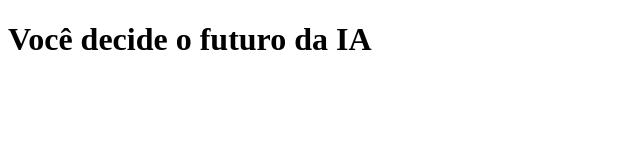
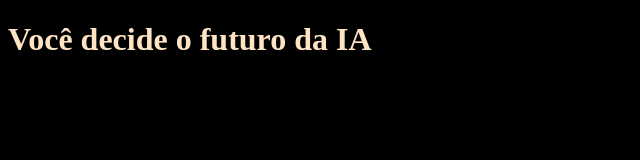
Before and after one commit to Edutechlds23/Projeto-missao-IA, a plain HTML site: page index.html in a window 1280 px wide. Shown: the whole page, without its empty margins (0-640 px from the left). Drawn offline with Linux system fonts and the light colour scheme.

Commit message:
Add files via upload
Criação do .css

```diff
--- a/index.html
+++ b/index.html
@@ -4,6 +4,7 @@
     <meta charset="UTF-8">
     <meta name="viewport" content="width=device-width, initial-scale=1.0">
     <title>Você decide o futuro da IA</title>
+    <link rel="stylesheet" href="style.css">
 </head>
 <body>
     <div class="caixa-principal">
--- a/style.css
+++ b/style.css
@@ -0,0 +1,4 @@
+body {
+    background-color: black;
+    color: bisque;
+}
```
